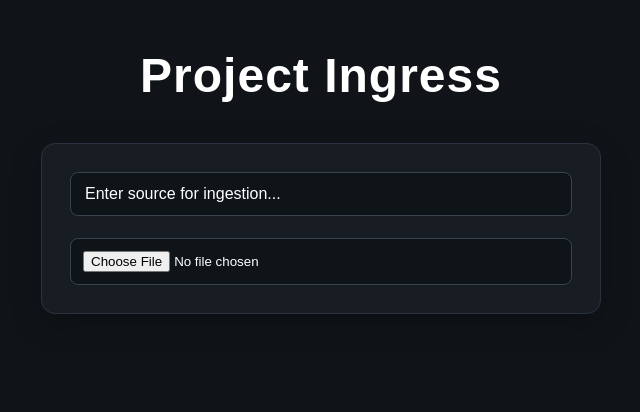
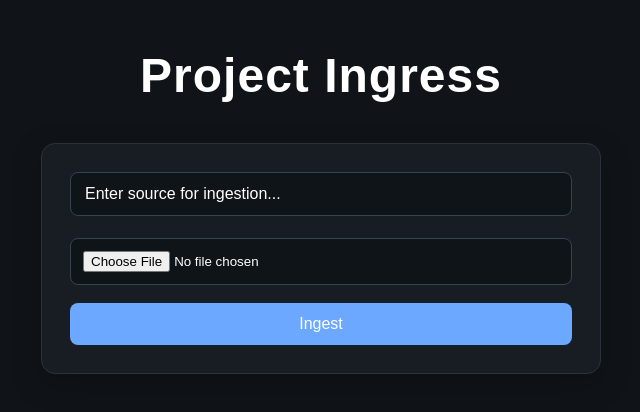
Before and after one commit to BanMehNow/Project-Ingress-Final, a React (Vite) app in the folder frontend/: page / in a window 1280 px wide. Shown: the top 412 px of the page, without its empty margins (319-959 px from the left). Built offline with nearby package versions, Linux system fonts and the light colour scheme.

Commit message:
Added button for handling ingestion from either source

```diff
--- a/frontend/src/App.jsx
+++ b/frontend/src/App.jsx
@@ -10,6 +10,11 @@ function App() {
     if (file) {
       setSelectedFile(file)
     }
+  }
+
+  function handleIngest() {
+    console.log('URL:', url)
+    console.log('File:', selectedFile)
   }
   return (
 
@@ -33,7 +38,9 @@ function App() {
             onChange={handleFileChange}
           />
         </div>
-
+        <button className="ingest-button" onClick={handleIngest}>
+          Ingest
+        </button>
       </main>
     </div>
   )
--- a/frontend/src/index.css
+++ b/frontend/src/index.css
@@ -94,3 +94,19 @@ body {
   color: #ffffff;
   cursor: pointer;
 }
+
+.ingest-button {
+  margin-top: 18px;
+  width: 100%;
+  padding: 12px 18px;
+  border: none;
+  border-radius: 8px;
+  background: #6ca8ff;
+  color: #ffffff;
+  font-size: 1rem;
+  cursor: pointer;
+}
+
+.ingest-button:hover {
+  background: #4d92f0;
+}
```
